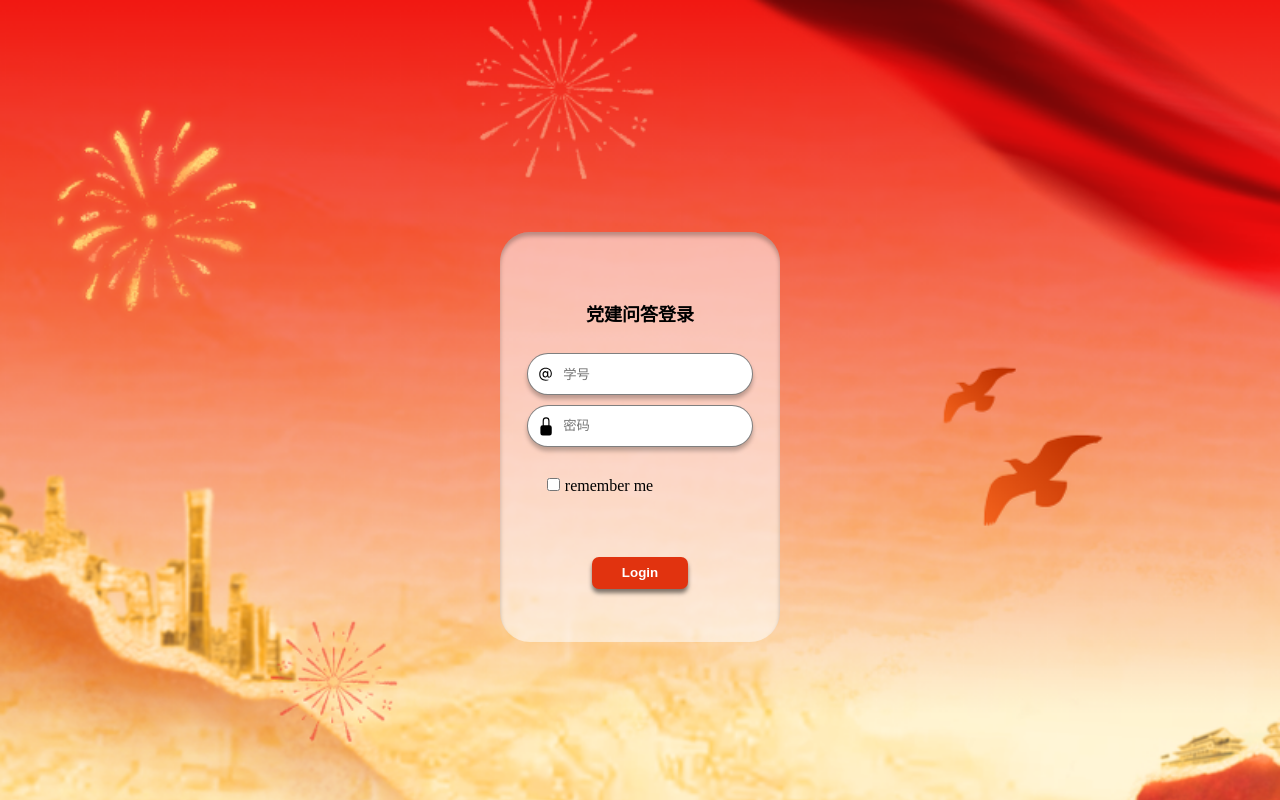
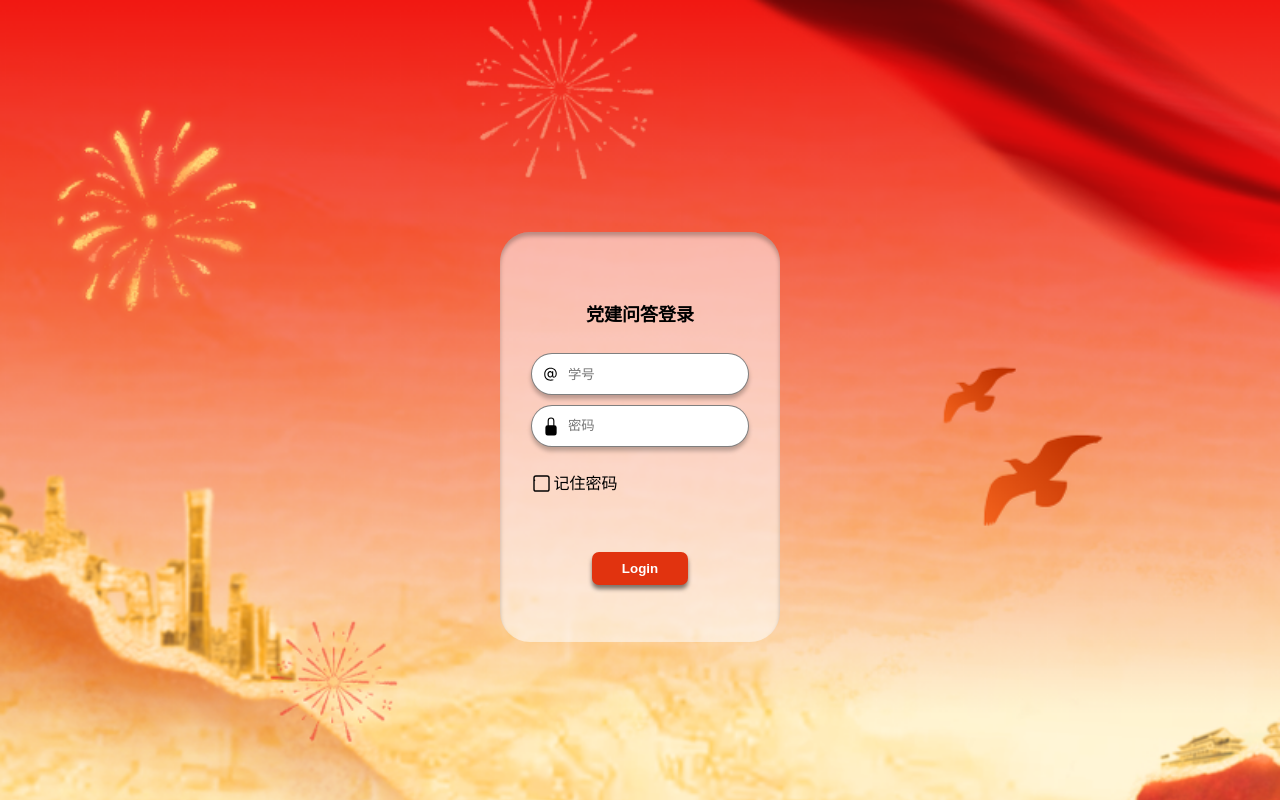
Before and after one commit to Yjx-max/PartyQ-A, a Vue app: page / in a window 1280 px wide. Built offline with nearby package versions, Linux system fonts and the light colour scheme; what @varlet/ui would draw is missing.

Commit message:
modified:   src/components/login.vue 	modified:   src/components/rankView.vue 	modified:   src/ulits/authentication.js 	modified:   src/views/q-aView.vue

```diff
--- a/src/components/login.vue
+++ b/src/components/login.vue
@@ -62,10 +62,18 @@ onMounted(() => {
             </div>
             <div class="remember">
                 <div class="flex-row">
-                    <div>
+                    <!-- <input v-model="isRemember" type="checkbox"> -->
+
+                    <!-- <el-checkbox v-model="isRemember" label="记住密码" size="large" fill="#00000" /> -->
+                    <label class="container">
                         <input v-model="isRemember" type="checkbox">
-                        <label style="margin-left: 5px;">remember me</label>
-                    </div>
+                        <svg viewBox="0 0 64 64" height="15px" width="15px">
+                            <path
+                                d="M 0 16 V 56 A 8 8 90 0 0 8 64 H 56 A 8 8 90 0 0 64 56 V 8 A 8 8 90 0 0 56 0 H 8 A 8 8 90 0 0 0 8 V 16 L 32 48 L 64 16 V 8 A 8 8 90 0 0 56 0 H 8 A 8 8 90 0 0 0 8 V 56 A 8 8 90 0 0 8 64 H 56 A 8 8 90 0 0 64 56 V 16"
+                                pathLength="575.0541381835938" class="path"></path>
+                        </svg>
+                    </label>
+                    <label style="margin-left: 5px;line-height: 16px;">记住密码</label>
                 </div>
             </div>
             <div class="loginBtnDiv">
@@ -125,6 +133,7 @@ onMounted(() => {
 }
 
 .field {
+    width: 70%;
     display: flex;
     align-items: center;
     justify-content: center;
@@ -157,13 +166,18 @@ onMounted(() => {
 .remember {
     position: relative;
     top: 60px;
-    right: 40px;
-    width: 100%;
-    height: 5%;
+    width: 76%;
+    padding: 0 12%;
+    height: 1rem;
     display: flex;
-    justify-content: center;
+    /* justify-content: center; */
     align-items: center;
     margin: 20px 0;
+}
+
+.flex-row {
+    display: flex;
+    align-items: center;
 }
 
 .loginBtnDiv {
@@ -226,4 +240,34 @@ onMounted(() => {
     margin-left: 5px;
     color: #2332dc;
 }
+
+.container {
+    position: relative;
+    top: 1px;
+    cursor: pointer;
+}
+
+.container input {
+    display: none;
+}
+
+.container svg {
+    overflow: visible;
+}
+
+.path {
+    fill: none;
+    stroke: black;
+    stroke-width: 6;
+    stroke-linecap: round;
+    stroke-linejoin: round;
+    transition: stroke-dasharray 0.5s ease, stroke-dashoffset 0.5s ease;
+    stroke-dasharray: 241 9999999;
+    stroke-dashoffset: 0;
+}
+
+.container input:checked~svg .path {
+    stroke-dasharray: 70.5096664428711 9999999;
+    stroke-dashoffset: -262.2723388671875;
+}
 </style>
--- a/src/components/rankView.vue
+++ b/src/components/rankView.vue
@@ -20,6 +20,7 @@ const allRank = ref([]);
 const my_all = ref([]);
 const activeTab = ref('Tab1');
 const myrank = ref()
+const myrankAll = ref()
 
 const tabs = ref([
     { id: 'Tab1', name: '当前排行榜' },
@@ -43,11 +44,11 @@ function fetchRanks() {
                 current.value = response.data.data.ranking;
                 my_current.value = response.data.data.self_ranking;
                 myrank.value = response.data.data.self_ranking.rank
-                console.log(typeof (myrank.value))
-                console.log(myrank.value)
-                console.log(typeof (current.value[1]['rank']))
-                console.log(current.value[1]['rank'])
-                console.log(myrank.value == current.value[1]['rank'])
+                // console.log(typeof (myrank.value))
+                // console.log(myrank.value)
+                // console.log(typeof (current.value[1]['rank']))
+                // console.log(current.value[1]['rank'])
+                // console.log(myrank.value == current.value[1]['rank'])
                 if (response.data.data.self_ranking.student_id == undefined) {
                     console.log("empty")
                     my_current.value = {
@@ -77,6 +78,7 @@ function fetchAllRanks() {
             if (response.data && response.data.data && response.data.data.ranking && response.data.data.self_ranking) {
                 allRank.value = response.data.data.ranking;
                 my_all.value = response.data.data.self_ranking;
+                myrankAll.value = response.data.data.self_ranking.rank
                 console.log(response.data.data)
             } else {
                 console.error('响应数据格式不正确');
@@ -116,7 +118,8 @@ function fetchAllRanks() {
             <div>{{ i.time_used_seconds }}</div>
         </div>
         <!-- 往期 -->
-        <div v-for="(j, index) in allRank" v-if="activeTab === 'Tab2'" :key="index" class="data">
+        <div v-for="(j, index) in allRank" v-if="activeTab === 'Tab2'" :key="index" class="data"
+            :class="[(j.rank == myrankAll) ? 'mymyrank' : 'others']">
             <div style="color: rgba(95, 91, 91, 1); opacity: 0.4;">{{ j.rank }}</div>
             <div>{{ j.name }}</div>
             <div style="color: rgba(95, 91, 91, 1);">{{ j.total_correct_num }}</div>
@@ -230,15 +233,15 @@ body {
     opacity: 100%;
     background-color: white;
     width: 90%;
-    height: 71px;
-    line-height: 71px;
+    height: 50px;
+    line-height: 50px;
     font-size: 16px;
     border-radius: 5px;
     box-shadow:
         inset 0 4px 4px rgba(0, 0, 0, 0.25),
         0 4px 4px rgba(0, 0, 0, 0.25);
     position: fixed;
-    bottom: 10px;
+    bottom: 35px;
     left: 50%;
     /* 将左边缘定位到视口宽度的50% */
     transform: translateX(-50%);
--- a/src/ulits/authentication.js
+++ b/src/ulits/authentication.js
@@ -53,7 +53,7 @@ export const Auth = async (usrData, Success, Fail, Other = () => { }) => {
     //打印信息
     // alert("欢迎您" + userNameMatch[1]);
     console.log("欢迎您" + userNameMatch[1])
-
+    ElMessage.success("欢迎您 " + userNameMatch[1])
     //存贮信息
     localStorage.setItem("name", String(userNameMatch[1]))
     console.log(localStorage.getItem("name"))
--- a/src/views/q-aView.vue
+++ b/src/views/q-aView.vue
@@ -112,8 +112,8 @@ const getStatusClass = (status) => {
             </div>
             <div id="second-line">
                 <div>
-                    <div>开始时间: {{ i.starttime }}</div>
-                    <div>截止时间: {{ i.deadline }}</div>
+                    <div style="margin-top: 7px;">开始时间: {{ i.starttime }}</div>
+                    <div style="margin-top: 7px;">截止时间: {{ i.deadline }}</div>
                 </div>
             </div>
         </div>
@@ -129,8 +129,8 @@ const getStatusClass = (status) => {
             </div>
             <div id="second-line">
                 <div>
-                    <div>开始时间: {{ i.starttime }}</div>
-                    <div>截止时间: {{ i.deadline }}</div>
+                    <div style="margin-top: 7px;">开始时间: {{ i.starttime }}</div>
+                    <div style="margin-top: 7px;">截止时间: {{ i.deadline }}</div>
                 </div>
             </div>
         </div>
@@ -189,7 +189,7 @@ const getStatusClass = (status) => {
     width: 90%;
     height: 125px;
     border: 1px solid rgba(228, 228, 228, 1);
-    font-size: 10px;
+    font-size: 14px;
     display: flex;
     justify-content: center;
     flex-direction: column;
@@ -199,15 +199,18 @@ const getStatusClass = (status) => {
 }
 
 #first-line {
+    position: relative;
+    top: 10px;
     width: 100%;
-    height: 125px;
+    height: 120px;
     display: flex;
     justify-content: space-between;
 }
 
 #name {
     position: relative;
-    top: 5px;
+    top: 8px;
+    font-weight: bold;
 }
 
 #second-line {
@@ -219,6 +222,7 @@ const getStatusClass = (status) => {
 
 .status0 {
     height: 20px;
+    font-size: 12px;
     background-color: rgba(244, 244, 245, 1);
     padding: 5px 10px;
     border-radius: 15px;
@@ -228,6 +232,7 @@ const getStatusClass = (status) => {
 
 .status1 {
     height: 20px;
+    font-size: 12px;
     line-height: 20px;
     background-color: rgba(240, 249, 235, 1);
     color: rgba(103, 194, 58, 1);
@@ -237,6 +242,7 @@ const getStatusClass = (status) => {
 
 .status2 {
     height: 20px;
+    font-size: 12px;
     line-height: 20px;
     background-color: rgba(254, 240, 240, 1);
     padding: 5px 10px;
```
